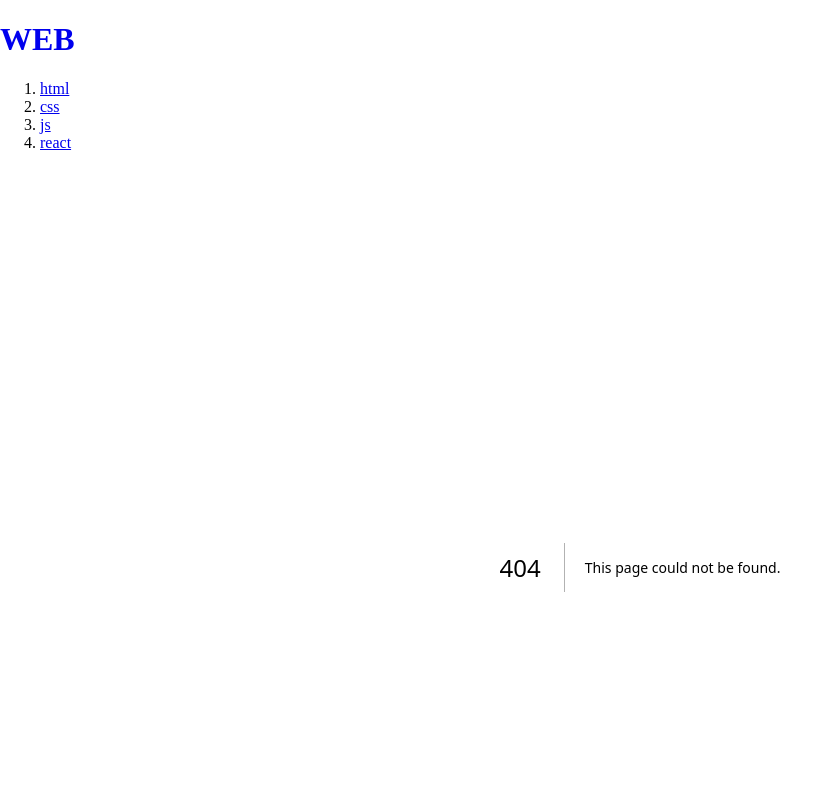
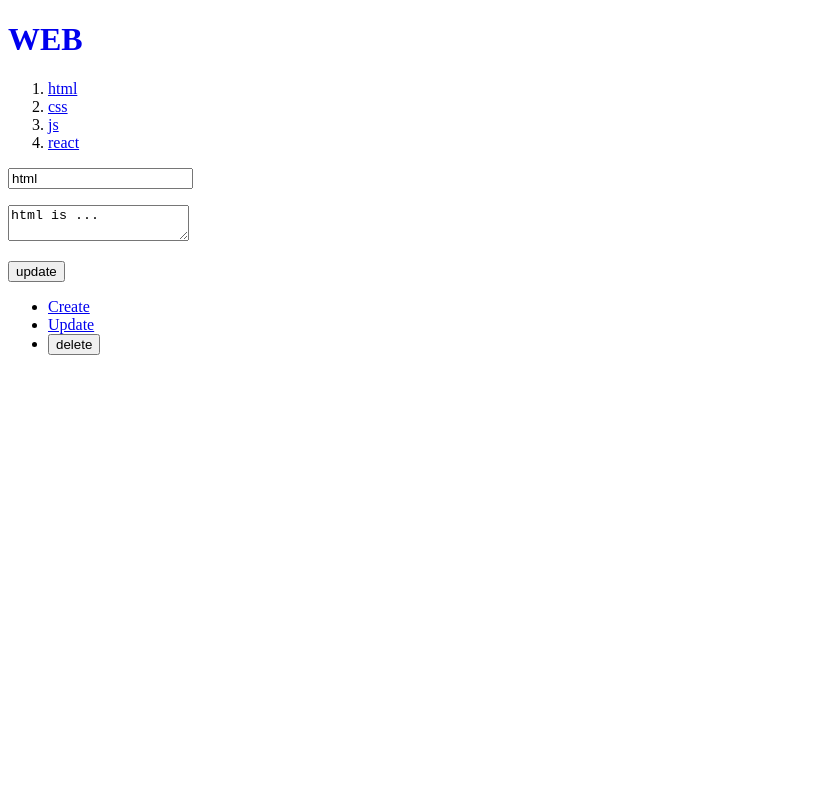
Before and after one commit to tnemnorivnelee/nextapp, a Next.js app: page /update/1 in a window 1280 px wide. Before the commit this address had no page. Shown: the top 800 px of the page, without its empty margins (0-839 px from the left). Built offline with nearby package versions, Linux system fonts and the light colour scheme; data requests are answered from the project's data file.

Commit message:
feat: 글수정

```diff
--- a/src/app/read/[id]/page.tsx
+++ b/src/app/read/[id]/page.tsx
@@ -1,6 +1,6 @@
 export default async function Read(props: { params: { id: string; }; }) {
 
-    const resp = await fetch(`http://localhost:9999/topics/${props.params.id}`);
+    const resp = await fetch(`http://localhost:9999/topics/${props.params.id}`, {cache:'no-store'});
 
     const topic = await resp.json();
 
--- /dev/null
+++ b/src/app/update/[id]/page.tsx
@@ -0,0 +1,63 @@
+"use client";
+
+
+import {useParams, useRouter} from "next/navigation";
+import {useEffect, useState} from "react";
+
+export default function Update() {
+    const [title, setTitle] = useState('');
+    const [body, setBody] = useState('');
+
+    const router = useRouter();
+    const params = useParams();
+    const id  = params.id;
+
+    useEffect(() => {
+        fetch('http://localhost:9999/topics/' + id).then(resp => resp.json()).then(result => {
+            setTitle(result.title);
+            setBody(result.body);
+        })
+    }, [])
+
+    return (
+        <form action="" onSubmit={(e: React.FormEvent<HTMLFormElement>) => {
+            e.preventDefault();
+
+            const form = e.currentTarget;
+
+            const titleInput = form.elements.namedItem('title') as HTMLInputElement;
+            const bodyInput = form.elements.namedItem('body') as HTMLInputElement;
+
+            const title = titleInput.value;
+            const body = bodyInput.value;
+
+            const options = {
+                method: 'PATCH',
+                headers: {
+                    'Content-Type': 'application/json',
+                },
+                body : JSON.stringify({title, body}),
+            }
+
+            fetch(`http://localhost:9999/topics/` + id, options)
+                .then((res) => {
+                    return res.json();
+                }).then((result) => {
+                console.log(result);
+                const lastId = result.id;
+                router.push(`/read/${lastId}`);
+                router.refresh();
+            });
+        }}>
+            <p>
+                <input type="text" name="title" placeholder="Title" value={title} onChange={e => setTitle(e.target.value)} />
+            </p>
+            <p>
+                <textarea name="body" placeholder="body" value={body} onChange={e => setBody(e.target.value)}></textarea>
+            </p>
+            <p>
+                <input type="submit" value="update" />
+            </p>
+        </form>
+    )
+}
```
